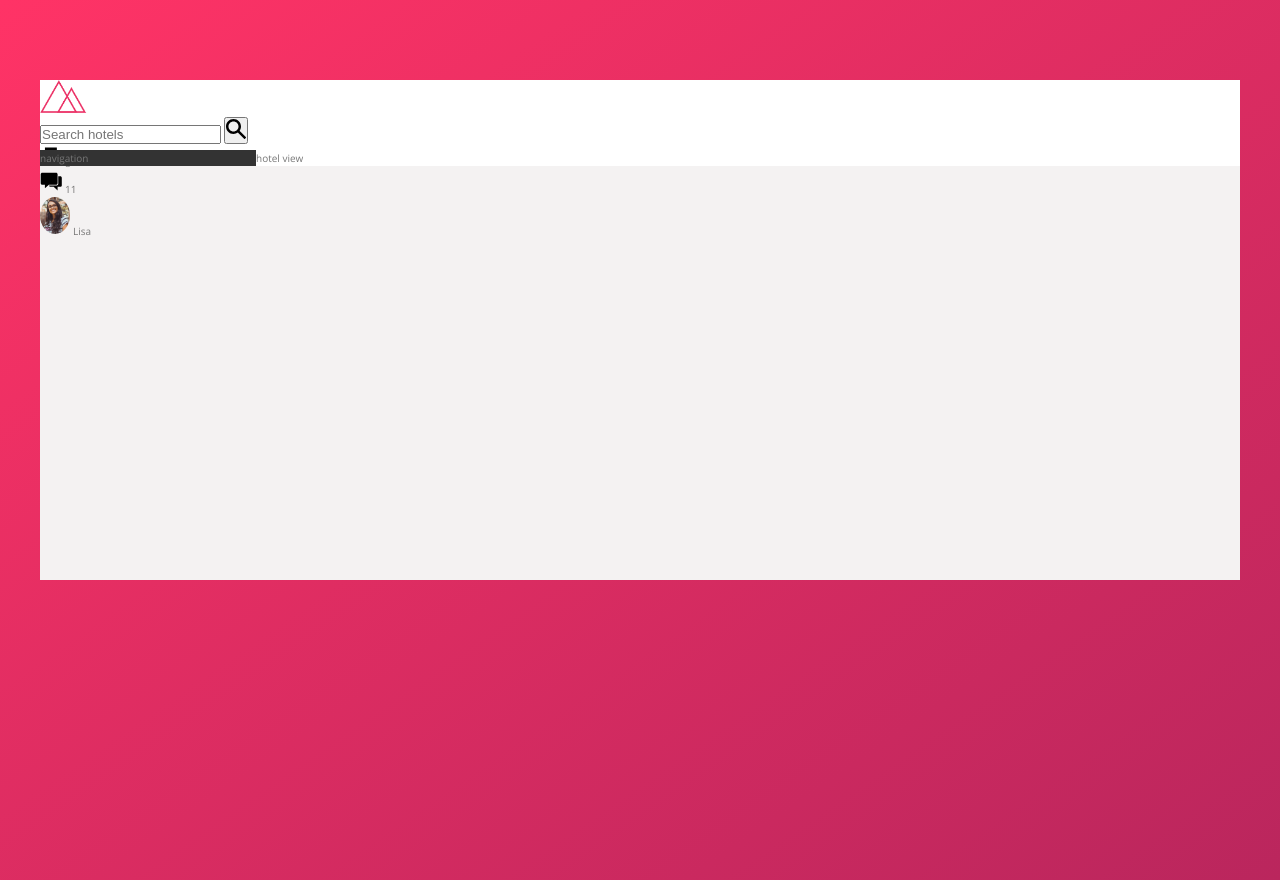
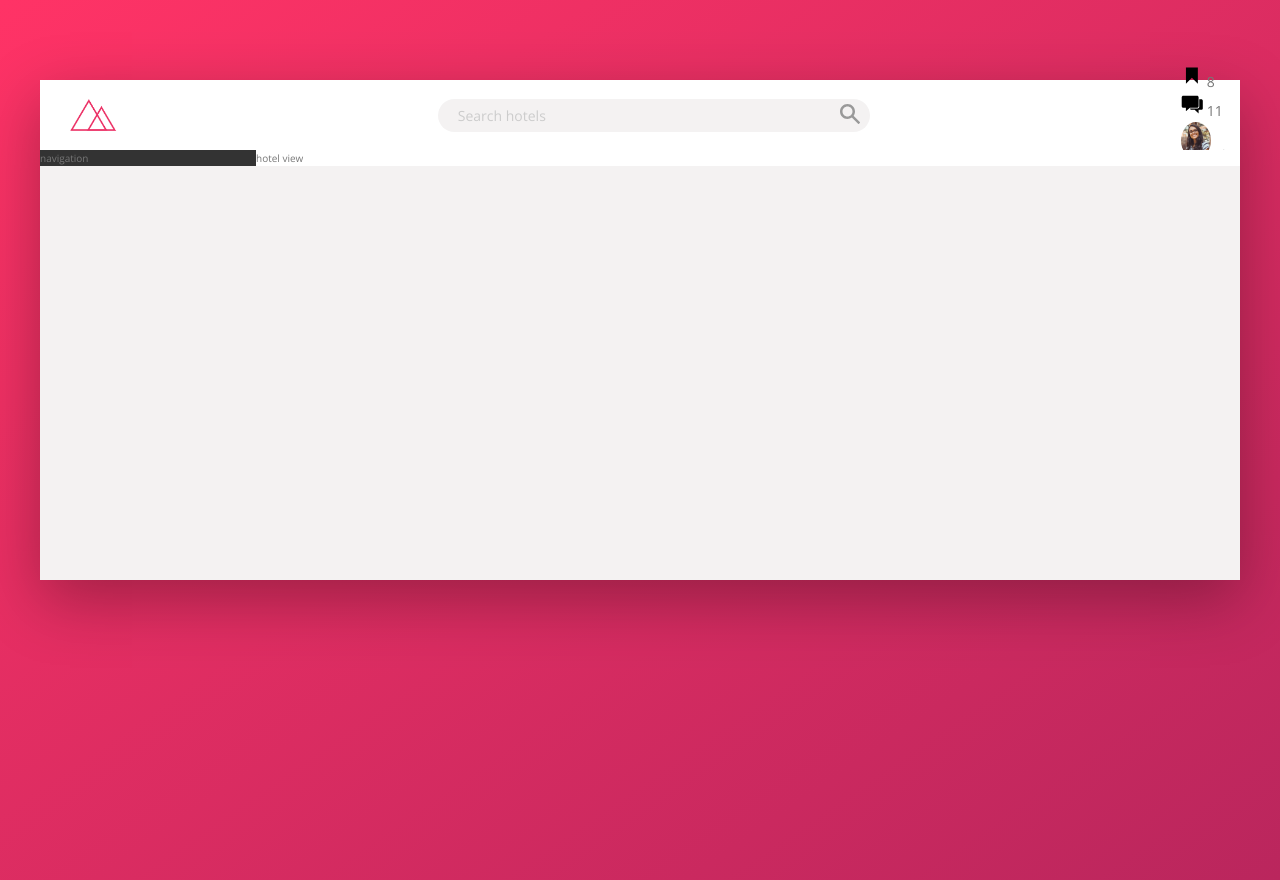
Before and after one commit to CodeWeeD0/trillio-flexbox, a website: page index.html in a window 1280 px wide. Drawn offline with nearby package versions, Linux system fonts and the light colour scheme.

Commit message:
header edit1

```diff
--- a/sass/_base.scss
+++ b/sass/_base.scss
@@ -30,7 +30,7 @@ grey dark 3: #999
     --color-grey-dark-2: #777;
     --color-grey-dark-3: #999;
 
-    --shadow-dark: box-shadow: 0 2rem 6rem rgba(0, 0, 0, .3);
+    --shadow-dark: 0 2rem 6rem rgba(0, 0, 0, .3);
 }
 
 *{
--- a/sass/_components.scss
+++ b/sass/_components.scss
@@ -1,16 +1,60 @@
 
 .logo{
     height: 3.25rem;
+    margin-left: 3rem;
 }
 
 .search{
-    &__input{}
+    display: flex;
+    align-items: center;
+    justify-content: center;
+    flex: 0 0 40%;
 
-    &__button{}
+    &__input{
+        font-family: inherit;
+        font-size: inherit;
+        color: inherit;
+        background-color: var(--color-grey-light-2);
+        border: none;
+        padding: .7rem 2rem;
+        border-radius: 10rem;
+        width: 90%;
+        transition: all .2s;
+        margin-right: -3rem;
+
+        &:focus{
+            outline: none;
+            width: 100%;
+            background-color: var(--color-grey-light-3);
+        }
+
+        &::-webkit-input-placeholder{
+            font-weight: 100;
+            color: var(--color-grey-light-4);
+        }
+    }
+
+    /*&__input:focus + &__button{
+        background-color: var(--color-grey-light-3);
+    }*/
+
+    &__button{
+        border: none;
+        background-color: var(--color-grey-light-2);
+
+        &:focus{
+            outline: none;
+        }
+
+        &:active{
+            transform: translateY(.3rem);
+        }
+    }
 
     &__icon{
         height: 2rem;
         width: 2rem;
+        fill: var(--color-grey-dark-3);
     }
 }
 
--- a/sass/_layout.scss
+++ b/sass/_layout.scss
@@ -8,9 +8,14 @@
 }
 
 .header{
+    font-size: 1.4rem;
     height: 7rem;
     background-color: #fff;
     border-bottom: var(--color-grey-light-2);
+
+    display: flex;
+    justify-content: space-between; //works for main-axis along the row when flex direction is row or row-reverse
+    align-items: center; //works for cross-axis
 }
 
 .content{
```
Also changed, not shown: css/style.css.
